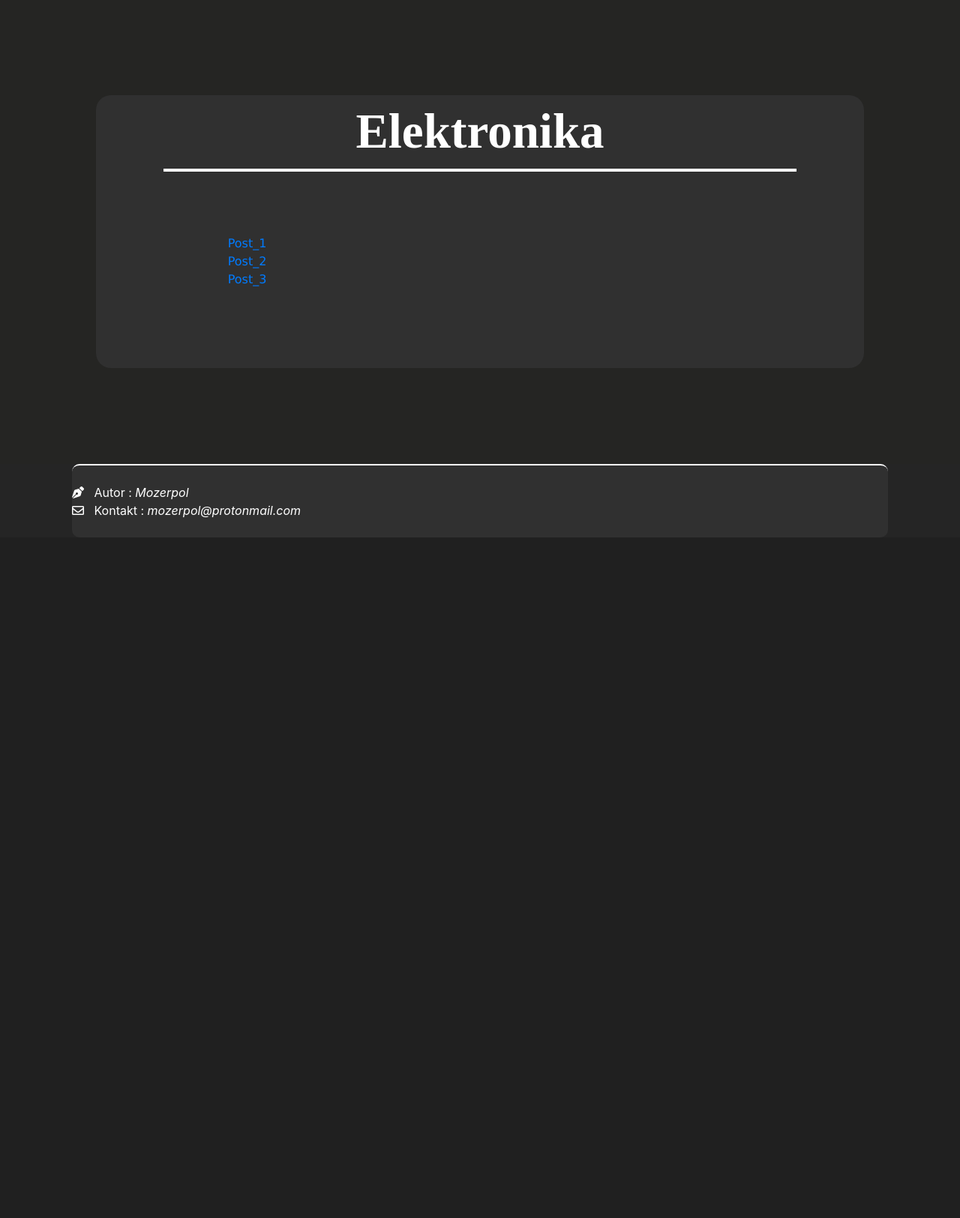
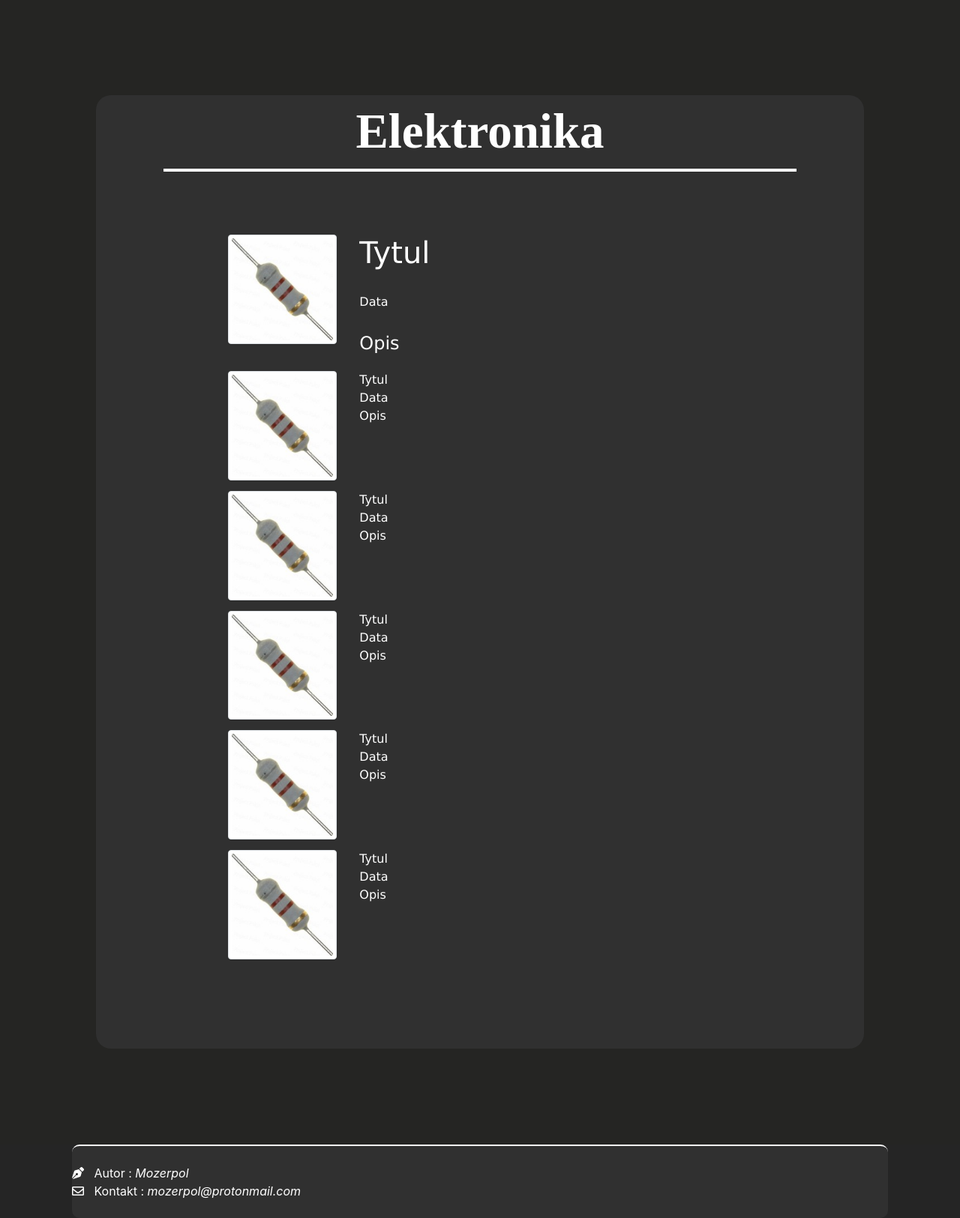
Before and after one commit to mozerpol/mozerpolWebsite, a Flask app: page /menu/electronics in a window 1280 px wide. Shown: the part 266-1891 px from the top of the page at 75% size. Before the commit the page ends 983 px from the top, so only its background shows below. Run offline with Flask 2, Linux system fonts and the light colour scheme; tables that the repository leaves empty hold one stand-in row (values such as "Sample post"); some libraries are stand-ins or nearby versions.

Commit message:
Add electronics.html

```diff
--- /dev/null
+++ b/app/static/electronicsStyle.css
@@ -0,0 +1,16 @@
+.post, .photo
+{
+    margin-bottom: 2%;
+    color: white;
+}
+
+.post:hover, h6:hover, h1:hover, h4:hover
+{
+    font-weight:bold;
+}
+
+a:link
+{
+    text-decoration: none;
+    color: white;
+}
--- a/app/templates/electronics.html
+++ b/app/templates/electronics.html
@@ -1,11 +1,71 @@
 {% extends "listEntriesTemplate.html" %}
 {% set active_page = "electronics" %}
 {% block pageTitle %}Elektronika{% endblock%}
+{% block headForCategories %}<link rel="stylesheet" type="text/css" href="{{ url_for('static', filename='electronicsStyle.css') }}">{% endblock %}
 
 {% block titleOfTheArticle %}Elektronika{% endblock %}
 
 {% block articleContent %}
-    <a href="/menu/electronicsPost">Post_1</a></br>
-    <a href="/menu/electronicsPost">Post_2</a></br>
-    <a href="/menu/electronicsPost">Post_3</a></br>
+<div class="row">
+    <div class="photo col-xl-3">
+        <img class="img-thumbnail" src="{{url_for('static', filename='/img/resistor.jpg')}}"/>
+    </div>
+    <div class="post col-xl-9">
+	    <a href="/menu/electronicsPost">
+	        <h1>Tytul </h1> </br>
+	        <h6>Data </h6> </br>
+	        <h4>Opis </h4>
+		</a>
+    </div>
+    <div class="photo col-xl-3">
+        <img class="img-thumbnail" src="{{url_for('static', filename='/img/resistor.jpg')}}"/>
+    </div>
+    <div class="post col-xl-9">
+	    <a href="/menu/electronicsPost">
+	        Tytul</br>
+	        Data </br>
+	        Opis
+		</a>
+    </div>
+    <div class="photo col-xl-3">
+        <img class="img-thumbnail" src="{{url_for('static', filename='/img/resistor.jpg')}}"/>
+    </div>
+    <div class="post col-xl-9">
+	    <a href="/menu/electronicsPost">
+	        Tytul</br>
+	        Data </br>
+	        Opis
+		</a>
+    </div>
+    <div class="photo col-xl-3">
+        <img class="img-thumbnail" src="{{url_for('static', filename='/img/resistor.jpg')}}"/>
+    </div>
+    <div class="post col-xl-9">
+	    <a href="/menu/electronicsPost">
+	        Tytul</br>
+	        Data </br>
+	        Opis
+		</a>
+    </div>
+    <div class="photo col-xl-3">
+        <img class="img-thumbnail" src="{{url_for('static', filename='/img/resistor.jpg')}}"/>
+    </div>
+    <div class="post col-xl-9">
+	    <a href="/menu/electronicsPost">
+	        Tytul</br>
+	        Data </br>
+	        Opis
+		</a>
+    </div>
+    <div class="photo col-xl-3">
+        <img class="img-thumbnail" src="{{url_for('static', filename='/img/resistor.jpg')}}"/>
+    </div>
+    <div class="post col-xl-9">
+	    <a href="/menu/electronicsPost">
+	        Tytul</br>
+	        Data </br>
+	        Opis
+		</a>
+    </div>
+</div>
 {% endblock %}
```
Also changed, not shown: app/static/img/resistor.jpg (added).
